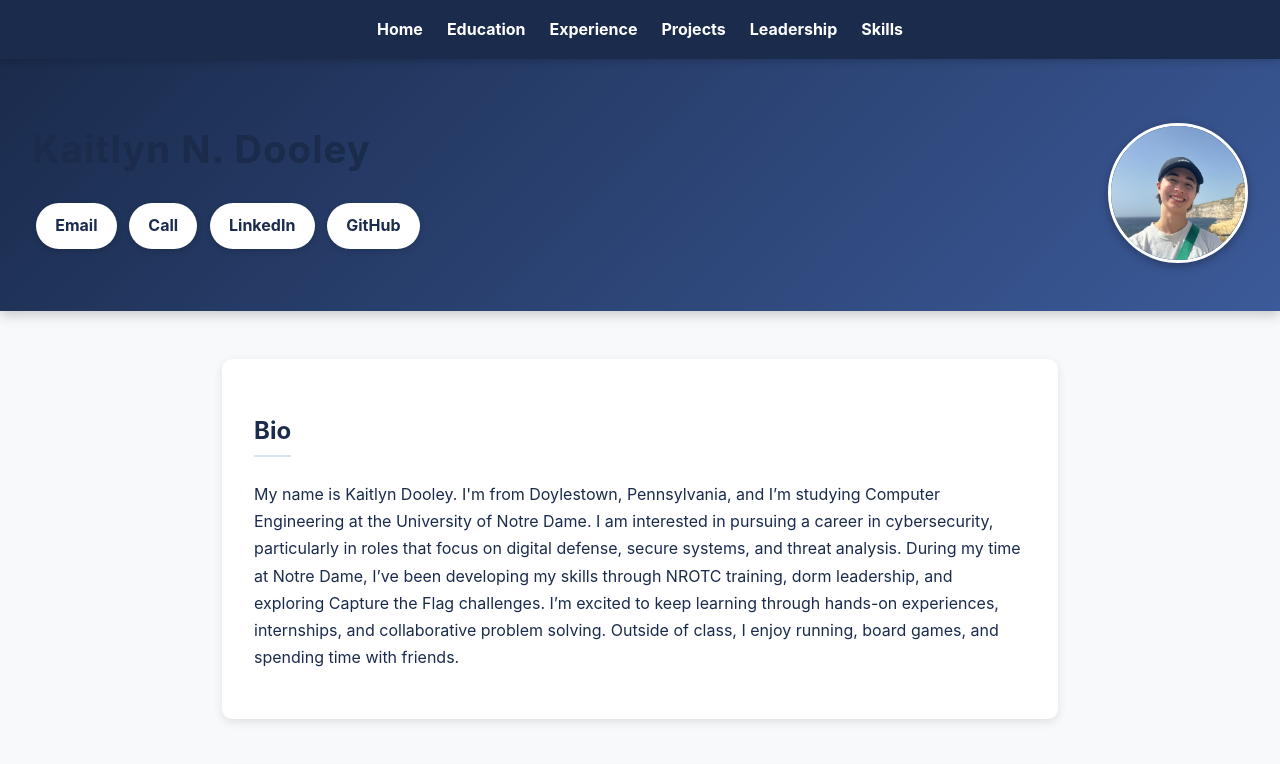
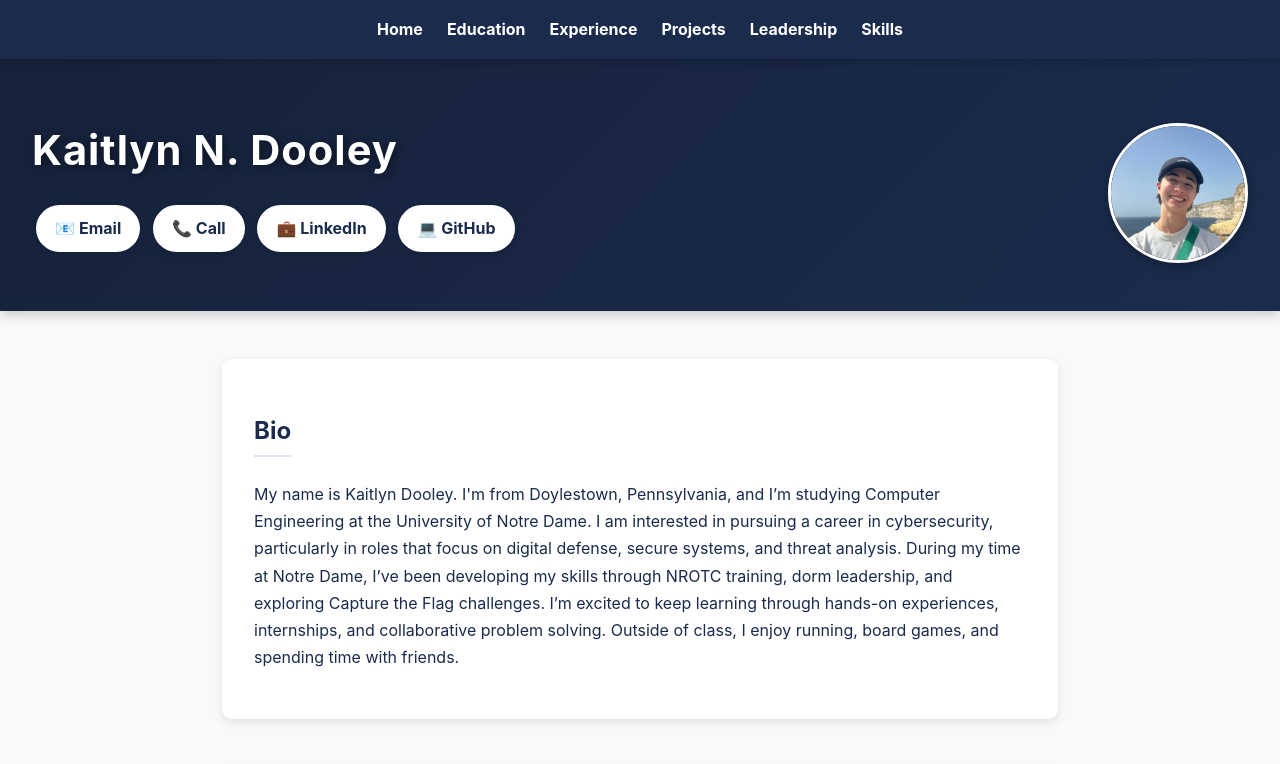
Before and after one commit to KaitDooley/KaitDooley.github.io, a plain HTML site: page index.html in a window 1280 px wide. Shown: the top 764 px of the page. Drawn offline with Linux system fonts and the light colour scheme.

Commit message:
Update index.html

```diff
--- a/index.html
+++ b/index.html
@@ -13,7 +13,6 @@
       --highlight: #8faee0;
     }
 
-    /* Global */
     * {
       scroll-behavior: smooth;
       box-sizing: border-box;
@@ -63,7 +62,7 @@
       display: flex;
       align-items: center;
       justify-content: space-between;
-      background: linear-gradient(135deg, var(--primary-blue), var(--light-blue));
+      background: linear-gradient(135deg, #16223a, var(--primary-blue));
       color: white;
       padding: 3rem 2rem;
       flex-wrap: wrap;
@@ -72,8 +71,10 @@
 
     .name-title h1 {
       margin: 0;
-      font-size: 2.4rem;
+      font-size: 2.6rem;
       letter-spacing: 1px;
+      color: #ffffff;
+      text-shadow: 2px 2px 8px rgba(0, 0, 0, 0.5);
     }
 
     .profile-pic {
@@ -149,7 +150,7 @@
       border-bottom: 2px solid var(--accent);
     }
 
-    /* Card-style layout */
+    /* Card layout */
     .card {
       background: white;
       border-radius: 10px;
@@ -213,10 +214,10 @@
     <div class="name-title">
       <h1>Kaitlyn N. Dooley</h1>
       <div class="contact-buttons">
-        <a href="mailto:kdooley3@nd.edu">Email</a>
-        <a href="tel:+12677422993">Call</a>
-        <a href="https://linkedin.com/in/kaitlyn-n-dooley/" target="_blank">LinkedIn</a>
-        <a href="https://github.com/KaitDooley" target="_blank">GitHub</a>
+        <a href="mailto:kdooley3@nd.edu" target="_blank">📧 Email</a>
+        <a href="tel:+12677422993">📞 Call</a>
+        <a href="https://linkedin.com/in/kaitlyn-n-dooley/" target="_blank">💼 LinkedIn</a>
+        <a href="https://github.com/KaitDooley" target="_blank">💻 GitHub</a>
       </div>
     </div>
     <img src="images/headshot.png" alt="Kaitlyn N. Dooley" class="profile-pic" />
```
